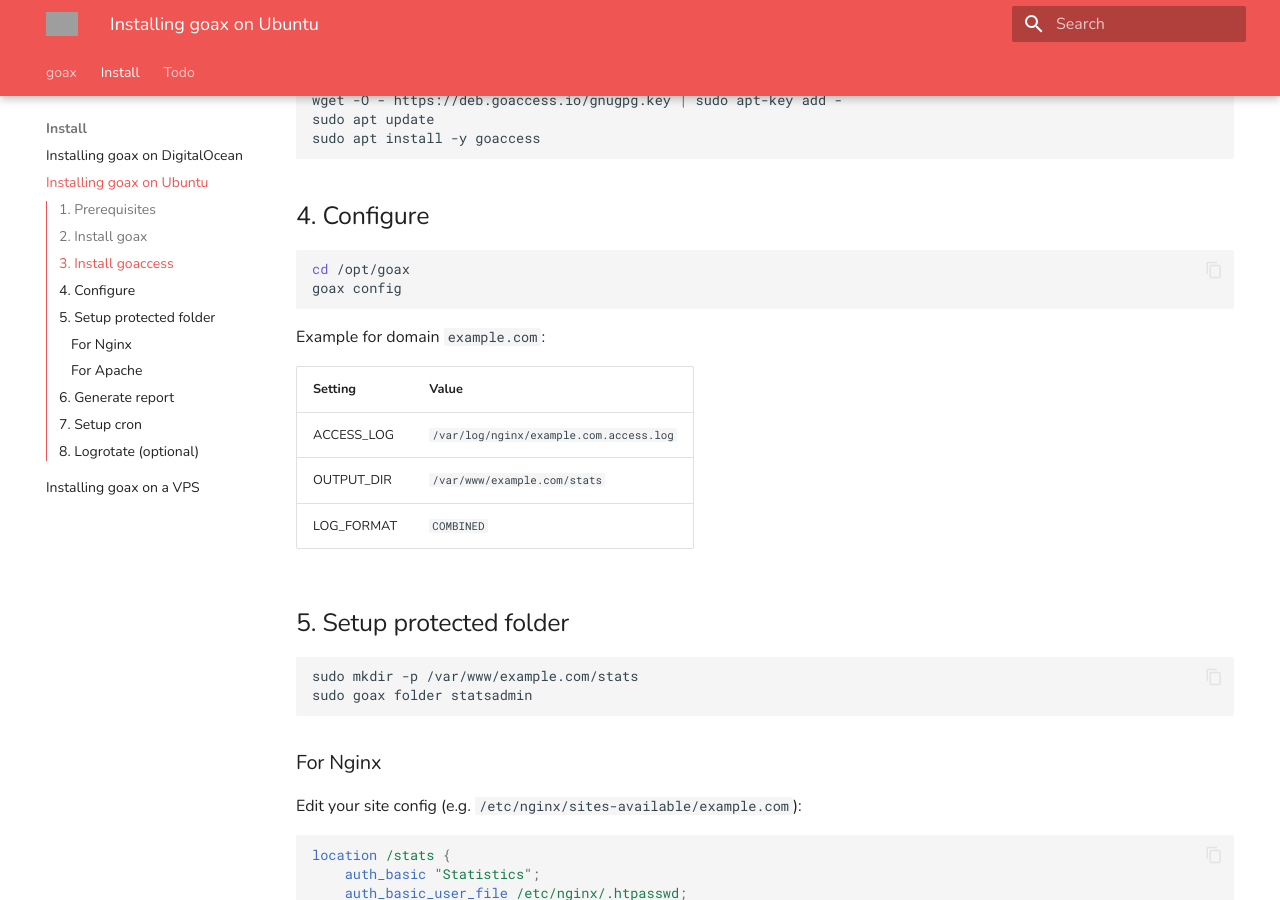
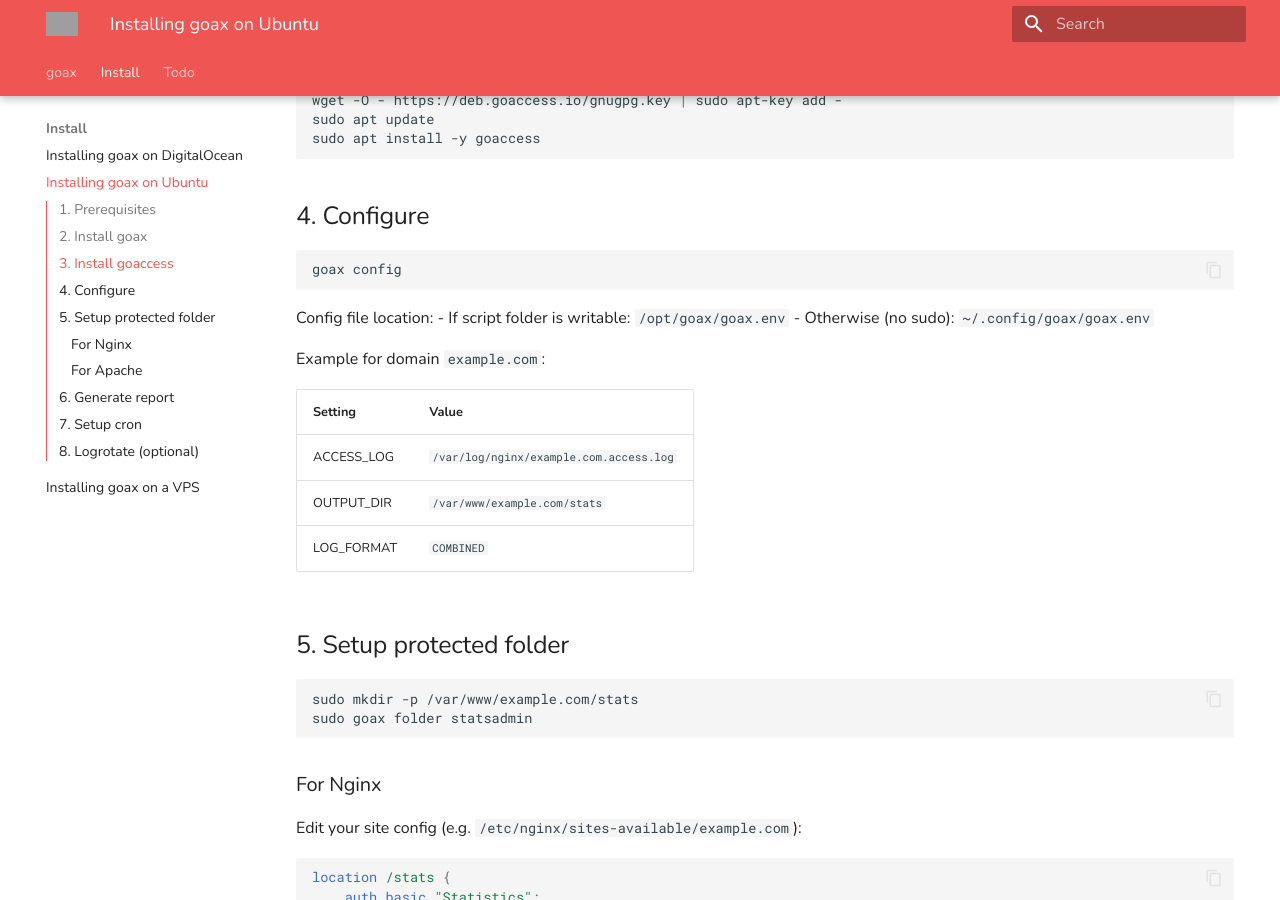
Before and after one commit to pforret/goax, an MkDocs documentation site: the page built from docs/install/ubuntu.md, in a window 1280 px wide and 900 px high, scrolled down 697 px. Built offline with MkDocs 1.6.1 and Material for MkDocs 9.7.7, drawn with Linux system fonts in a browser that asks for light colours; grey boxes are pictures that could not be loaded.

Commit message:
Update ubuntu.md: document config file locations
Co-Authored-By: Claude Opus 4.5 <noreply@anthropic.com>

````diff
--- a/docs/install/ubuntu.md
+++ b/docs/install/ubuntu.md
@@ -34,9 +34,12 @@ sudo apt install -y goaccess
 ## 4. Configure
 
 ```bash
-cd /opt/goax
 goax config
 ```
+
+Config file location:
+- If script folder is writable: `/opt/goax/goax.env`
+- Otherwise (no sudo): `~/.config/goax/goax.env`
 
 Example for domain `example.com`:
 
````
